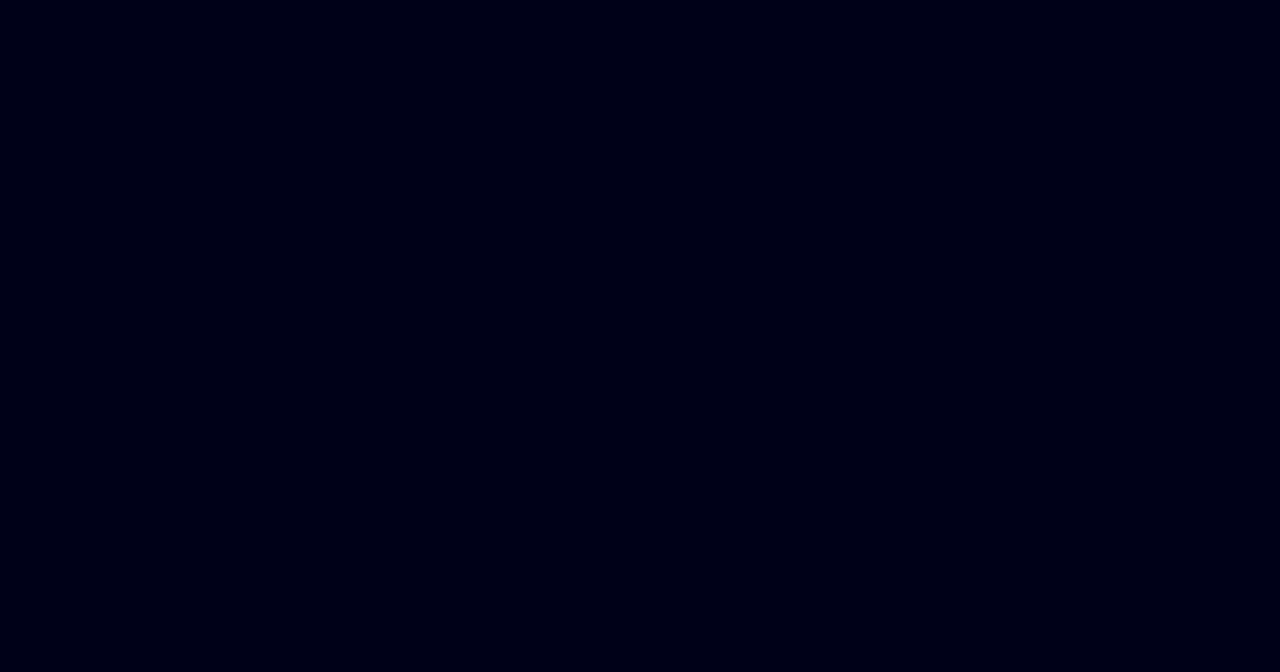
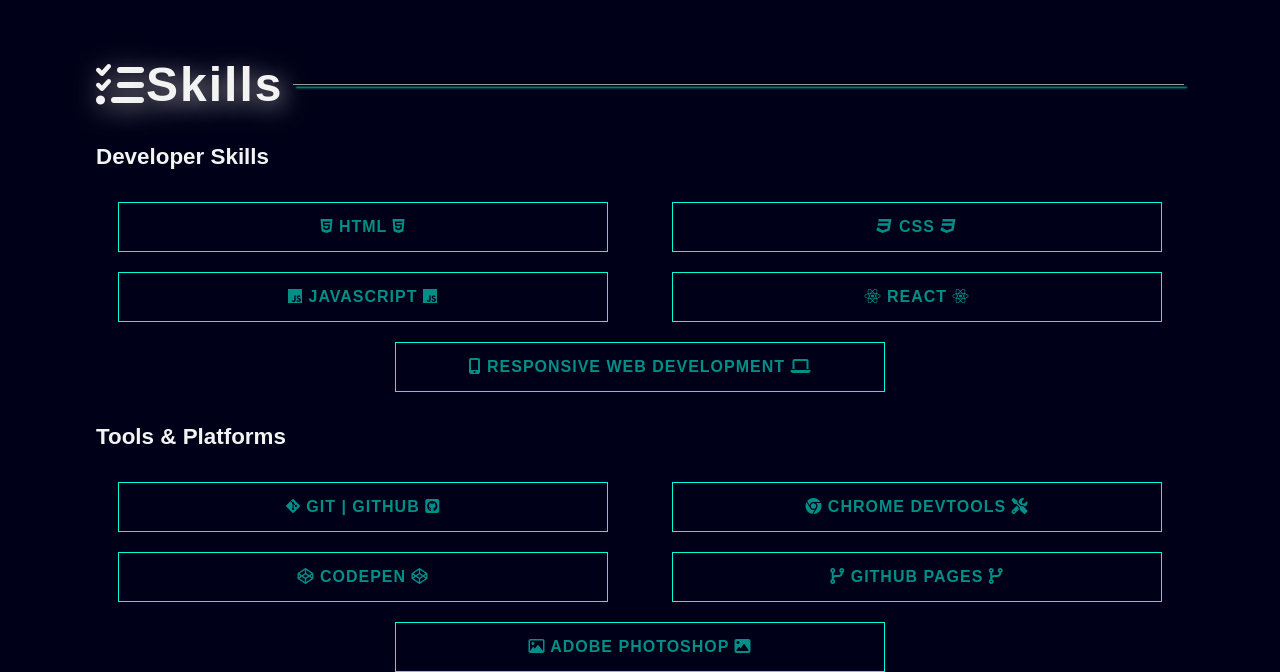
Before and after one commit to TroyRichardsDA/Portfolio-React-Revamp, a React (Create React App) app: page / in a window 1280 px wide. Shown: the part 743-1415 px from the top of the page. Before the commit the page ends 800 px from the top, so only its background shows below. Built offline with nearby package versions, Linux system fonts and the light colour scheme.

Commit message:
Skills Complete/ Projects Start

```diff
--- a/src/App.js
+++ b/src/App.js
@@ -1,5 +1,6 @@
 import Nav from './Components/Nav';
 import { Header } from './Components/Header';
+import { Skills } from './Components/Skills';
 
 
 
@@ -11,6 +12,7 @@ function App() {
     <div className="App">
       <Nav />
       <Header />
+      <Skills />
     </div>
   );
 }
--- a/src/Components/Nav.js
+++ b/src/Components/Nav.js
@@ -1,4 +1,6 @@
 function Nav() {
+
+    let prevScroll = window.pageYOffset
 
     function showHide() {
         document.getElementById('dd-content').classList.toggle('open')
@@ -21,9 +23,19 @@ function Nav() {
         }
     }
 
+    window.onscroll = function() {
+        let currentPos = window.pageYOffset
+        if (prevScroll > currentPos) {
+            document.getElementById('nava').style.top = '0'
+        } else {
+            document.getElementById('nava').style.top = '-80px'
+        }
+        prevScroll = currentPos
+    }
+
 
     return (
-        <nav>
+        <nav id="nava">
             <div className="navbar">
                 <a href="#header" className='homeBtn'>Home</a>
                 <div className='dropdown'>
@@ -31,10 +43,10 @@ function Nav() {
                     <div id='dd-content' className='dropdown-content'>
                         <ul>
                             <li className="nav-item close-button"> <a onClick={closeBtn} href="#">Close</a></li>
-                            <li className="nav-item"><a href=""> Skills</a></li>
-                            <li className="nav-item"><a href=""> Projects</a></li>
-                            <li className="nav-item"><a href=""> About</a></li>
-                            <li className="nav-item"><a href=""> Contact</a></li>
+                            <li className="nav-item"><a href="#skills"> Skills</a></li>
+                            <li className="nav-item"><a href="#projects"> Projects</a></li>
+                            <li className="nav-item"><a href="#about"> About</a></li>
+                            <li className="nav-item"><a href="#contact"> Contact</a></li>
                             <li className="nav-item"><a href=""> Resume</a></li>
                         </ul>
                     </div>
--- /dev/null
+++ b/src/Components/Projects.js
@@ -0,0 +1,3 @@
+export function Projects() {
+
+}
--- /dev/null
+++ b/src/Components/Skills.js
@@ -0,0 +1,23 @@
+export function Skills() {
+  return (
+  <section id="skills">
+    <h2 class="skills-header"><i class="fas fa-tasks"></i>Skills</h2>
+    <h3 class="skills-subheader">Developer Skills</h3>
+    <div class="skills-wrap">
+      <p class="skill"><i class="fab fa-html5"></i> HTML <i class="fab fa-html5"></i></p>
+      <p class="skill"><i class="fab fa-css3"></i> CSS <i class="fab fa-css3"></i></p>
+      <p class="skill"><i class="fab fa-js"></i> JavaScript <i class="fab fa-js"></i></p>
+      <p class="skill"><i class="fab fa-react"></i>  React <i class="fab fa-react"></i> </p>
+      <p class="skill"><i class="fas fa-mobile-alt"></i> Responsive Web Development <i class="fas fa-laptop"></i></p>
+    </div>
+    <h3 class="tool-subheader">Tools & Platforms</h3>
+    <div class="tools-wrap">
+      <p class="tool"><i class="fab fa-git-alt"></i> Git | GitHub <i class="fab fa-github-square"></i></p>
+      <p class="tool"><i class="fab fa-chrome"></i> Chrome DevTools <i class="fas fa-tools"></i></p>
+      <p class="tool"><i class="fab fa-codepen"></i> Codepen <i class="fab fa-codepen"></i></p>
+      <p class="tool"><i class="fas fa-code-branch"></i> Github Pages <i class="fas fa-code-branch"></i></p>
+      <p class="tool"><i class="far fa-image"></i> Adobe Photoshop <i class="fas fa-image"></i></p>
+    </div>
+  </section>
+  )
+}
--- a/src/index.css
+++ b/src/index.css
@@ -1,6 +1,8 @@
 :root {
   --main-BG: #000118;
+  --mainTextColor: #adadade1;
   --highlightColor: rgb(0, 255, 221);
+  --dimHighlightColor: rgba(0, 247, 214, 0.582);
   --BrighterText: #f3f3f3;
   --box-shadow-color:rgb(255, 255, 255);
   --fnt-tech: 'Share Tech Mono', monospace;
@@ -51,6 +53,7 @@ nav {
   padding: 1.7rem;
   z-index: 1;
   width: 100%;
+  transition: top .7s;
 }
 
 .navbar {
@@ -289,44 +292,53 @@ Skills
 
 ======================*/
 
-
-#skills {
-  background-color: var(--second-BG);
-  box-shadow: 0px -2px 30px var(--box-shadow-color);
+.skills-header {
+  letter-spacing: 2px;
+  display: flex;
+  justify-content: space-around;
+  align-items: center;
+  color: var(--BrighterText);
+  text-shadow: 3px 5px 23px rgb(165, 165, 165);
 }
 
-.skills-header {
-  font-size: 2.34rem;
-  font-weight: bolder;
-  color: var(--text1);
-  text-shadow: 3px 5px 23px rgb(165, 165, 165);
-  padding-top: 4rem;
+.skills-header::after {
+  content: "";
+  height: 1px;
+  width: 100%;
+  margin-left: 10px;
+  background-color: var(--mainTextColor);
+  box-shadow: 3px 3px 2px var(--highlightColor);
 }
 
 .skills-subheader,
 .tool-subheader {
   padding: 2rem 0;
   font-size: 1.2rem;
+  color: var(--BrighterText);
 }
 
-.skill {
-  background-color: var(--seconday-color);
-  box-shadow: 0px -10px 23px var(--box-shadow-color);
-  color: white;
-  padding: 15px 0px;
-  margin: 1rem 0;
+.skills-wrap,
+.tools-wrap {
+  display: flex;
+  flex-flow: row wrap;
+  gap: 20px;
 }
 
-.tools-wrap {
-  padding-bottom: 80px;
+.skill,
+.tool {
+  letter-spacing: 1px;
+  border: 1px solid var(--highlightColor);
+  color: var(--dimHighlightColor);
+  text-align: center;
+  padding: 15px 20px;
+  white-space: nowrap;
+  transition: all .7s ease-in-out;
 }
 
-.tool {
-  background-color: var(--seconday-color);
-  box-shadow: 0px -10px 23px var(--box-shadow-color);
-  color: white;
-  padding: 15px 0px;
-  margin: 20px 0;
+.skill:hover,
+.tool:hover {
+  color: var(--highlightColor);
+  border: 1px solid var(--dimHighlightColor);
 }
 
 
```
